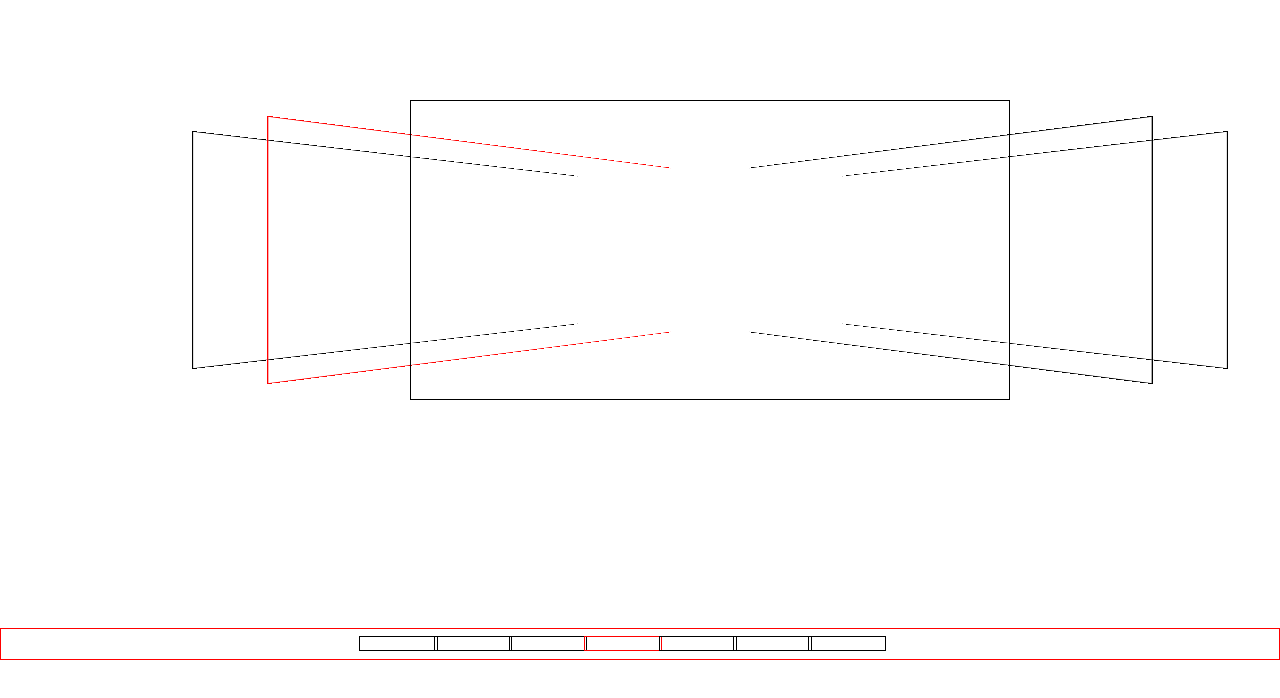
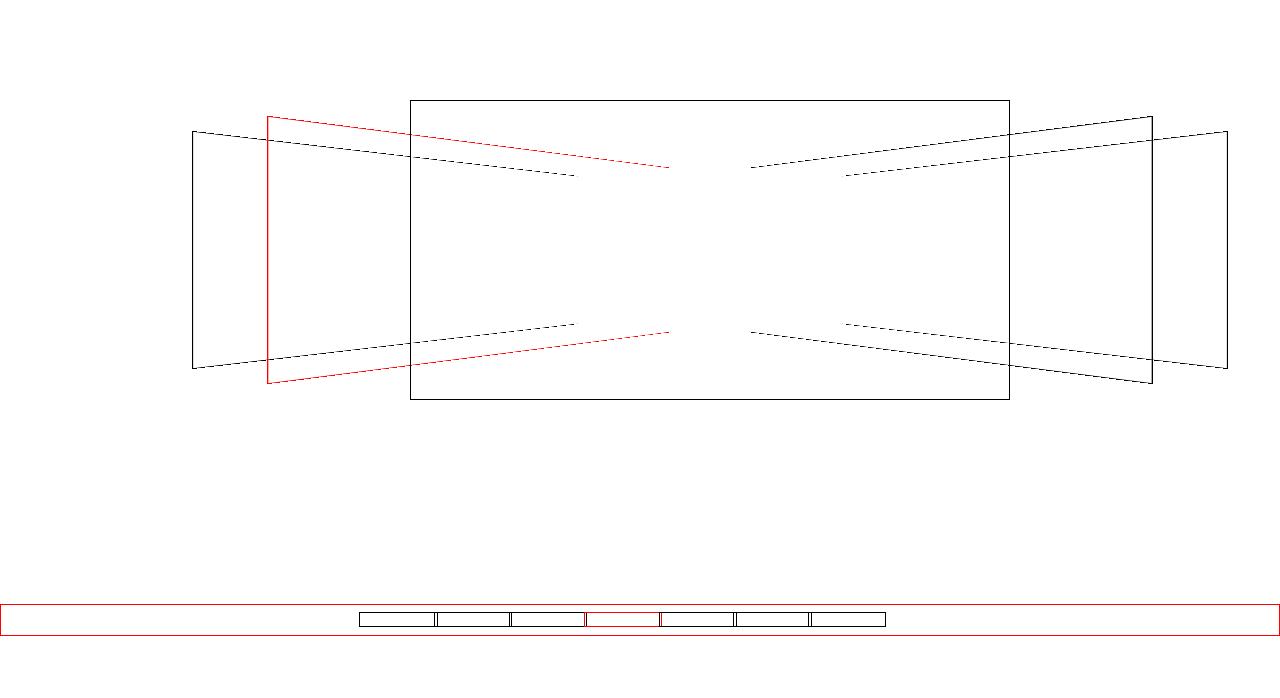
Before and after one commit to hepeguo/hepeguo.github.com, a plain HTML site: page index.html in a window 1280 px wide. Drawn offline with Linux system fonts and the light colour scheme.

Commit message:
footer1
footer 75.5%

```diff
--- a/stylesheets/hepeguo.css
+++ b/stylesheets/hepeguo.css
@@ -23,7 +23,7 @@
             #guo_footer {
                 position: absolute;
                 padding-left: 28%;
-                top: 78.5%;
+                top: 75.5%;
                 height: 4%;
                 width: 100%;
                 border: 1px solid red;
```
